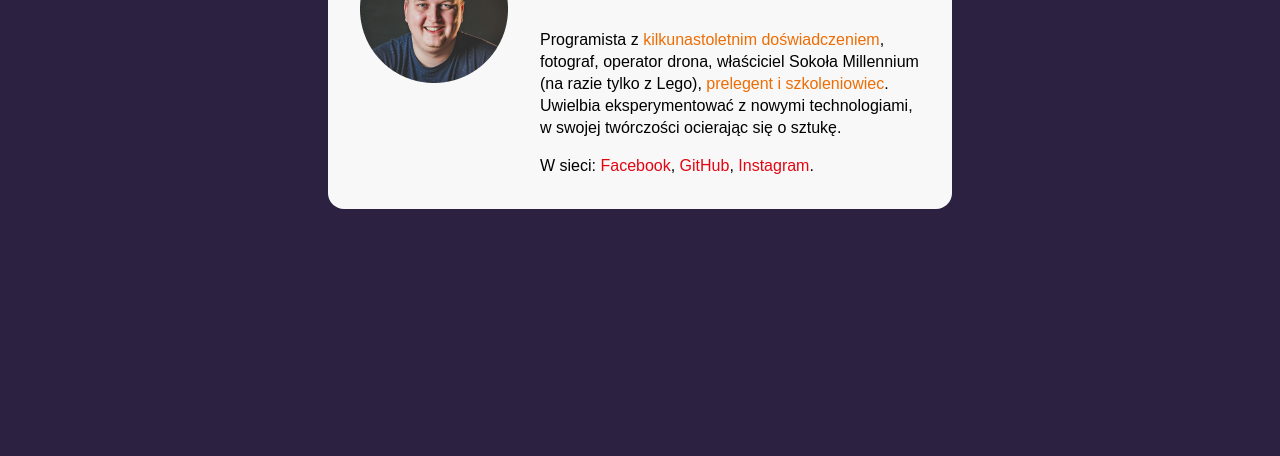
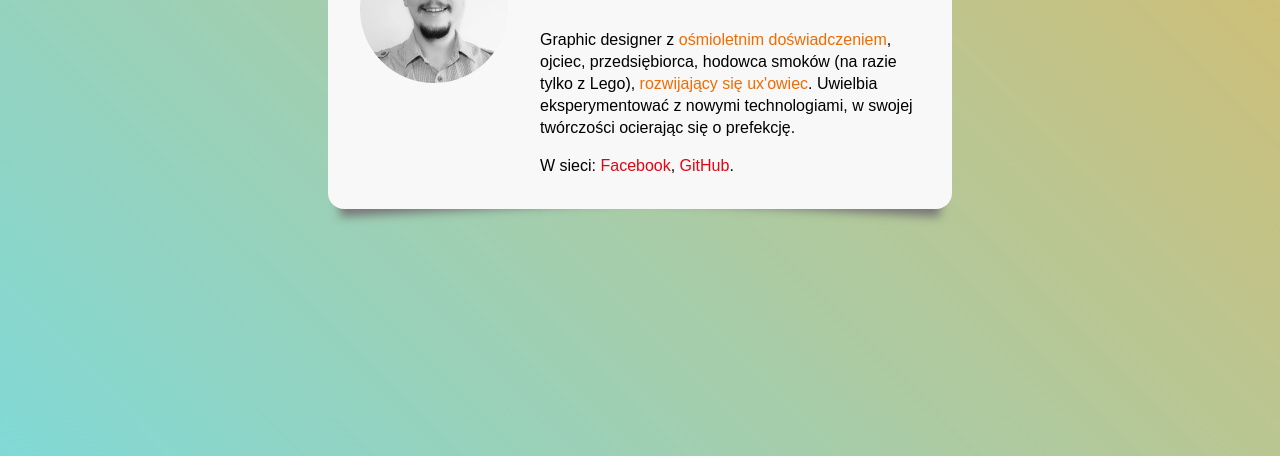
Before and after one commit to JarekLatek/business-card, a plain HTML site: page index.html in a window 1280 px wide. Shown: the part 344-800 px from the top of the page. Drawn offline with Linux system fonts and the light colour scheme.

Commit message:
feat: change person data, gradient and shadow

```diff
--- a/css/style.css
+++ b/css/style.css
@@ -7,7 +7,7 @@ html {
 }
 
 body {
-    background: #2C2141;
+    background: linear-gradient(45deg, rgba(129, 217, 214, 1) 0%, rgba(221, 186, 103, 1) 100%);
     min-height: 100vh;
     padding: 16px;
     display: flex;
@@ -22,6 +22,51 @@ body {
     max-width: 624px;
     width: 100%;
     padding: 32px;
+}
+
+.card--effect {
+    position: relative;
+}
+
+.card--effect:before {
+    z-index: -1;
+    position: absolute;
+    content: "";
+    bottom: 15px;
+    left: 10px;
+    width: 50%;
+    top: 80%;
+    max-width: 300px;
+    background: #777;
+    -webkit-box-shadow: 0 15px 10px #777;
+    -moz-box-shadow: 0 15px 10px #777;
+    box-shadow: 0 15px 10px #777;
+    -webkit-transform: rotate(-3deg);
+    -moz-transform: rotate(-3deg);
+    -o-transform: rotate(-3deg);
+    -ms-transform: rotate(-3deg);
+    transform: rotate(-3deg);
+}
+
+.card--effect:after {
+    z-index: -1;
+    position: absolute;
+    content: "";
+    bottom: 15px;
+    right: 10px;
+    left: auto;
+    width: 50%;
+    top: 80%;
+    max-width: 300px;
+    background: #777;
+    -webkit-box-shadow: 0 15px 10px #777;
+    -moz-box-shadow: 0 15px 10px #777;
+    box-shadow: 0 15px 10px #777;
+    -webkit-transform: rotate(3deg);
+    -moz-transform: rotate(3deg);
+    -o-transform: rotate(3deg);
+    -ms-transform: rotate(3deg);
+    transform: rotate(3deg);
 }
 
 .person {
--- a/index.html
+++ b/index.html
@@ -11,24 +11,22 @@
 </head>
 
 <body>
-    <main class="card">
+    <main class="card card--effect">
         <article class="person">
-            <img class="person__photo" src="img/avatar.png" alt="Uśmiechnięty korsan">
+            <img class="person__photo" src="img/jarek_cz_m.png" alt="Uśmiechnięty korsan">
             <div>
                 <header class="person__header">
-                    <h1 class="person__name">Maciek Korsan</h1>
-                    <span class="person__position">frontend developer</span>
+                    <h1 class="person__name">Jarosław Latek</h1>
+                    <span class="person__position">graphic designer / junior frontend developer</span>
                 </header>
                 <p class="person__description">
-                    Programista z <strong class="person__special">kilkunastoletnim doświadczeniem</strong>, fotograf,
-                    operator drona, właściciel Sokoła
-                    Millennium (na razie tylko z Lego), <strong class="person__special">prelegent i
-                        szkoleniowiec</strong>. Uwielbia eksperymentować z nowymi
-                    technologiami, w swojej twórczości ocierając się o sztukę.
+                    Graphic designer z <strong class="person__special">ośmioletnim doświadczeniem</strong>, ojciec,
+                    przedsiębiorca, hodowca smoków (na razie tylko z Lego), <strong class="person__special">rozwijający
+                        się ux'owiec</strong>. Uwielbia eksperymentować z nowymi
+                    technologiami, w swojej twórczości ocierając się o prefekcję.
                 </p>
                 <p class="person__description person__description--last">
-                    W sieci: <a class="person__link" href="#">Facebook</a>, <a class="person__link" href="#">GitHub</a>,
-                    <a class="person__link" href="#">Instagram</a>.
+                    W sieci: <a class="person__link" href="#">Facebook</a>, <a class="person__link" href="#">GitHub</a>.
                 </p>
             </div>
         </article>
```
Also changed, not shown: img/jarek_cz_m.png (added).
